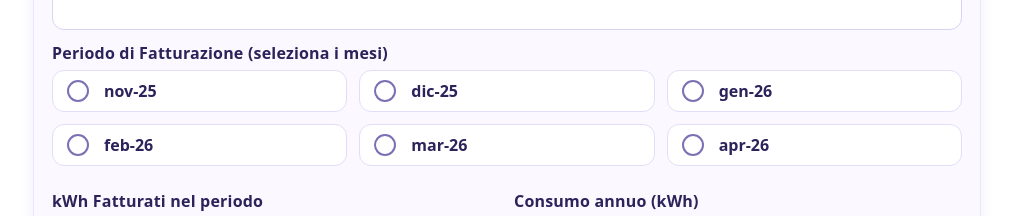
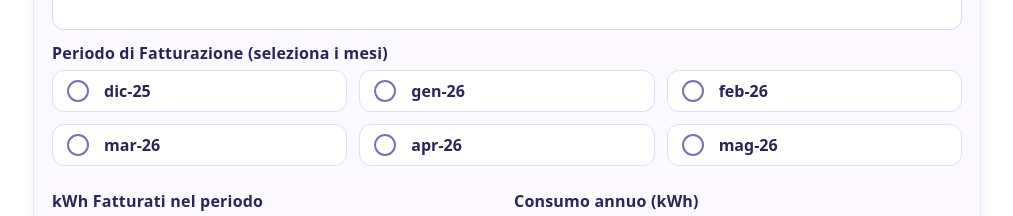
Before and after one commit to marioilgrande/fastwebenergia, a plain HTML site: page index.html in a window 1280 px wide. Shown: the part 259-475 px from the top of the page, without its empty margins (133-1146 px from the left). Drawn offline with nearby package versions, Linux system fonts and the light colour scheme.

Commit message:
Aggiornamento mesi: rimosso nov-25, aggiunto mag-26 (PUN 0,11930 / PSV 0,5024)

```diff
--- a/index.html
+++ b/index.html
@@ -479,21 +479,21 @@
 
 <script>
 const punData=[
-  {month:"nov-25",value:0.11700,order:11},
   {month:"dic-25",value:0.11500,order:12},
   {month:"gen-26",value:0.13300,order:13},
   {month:"feb-26",value:0.11441,order:14},
   {month:"mar-26",value:0.14340,order:15},
   {month:"apr-26",value:0.11950,order:16},
+  {month:"mag-26",value:0.11930,order:17},
 ];
 // PSV (gas) — definito qui in alto così il tooltip dei mesi può usarlo
 const psvData=[
-  {month:"nov-25", value:0.3487},
   {month:"dic-25", value:0.3280},
   {month:"gen-26", value:0.4039},
   {month:"feb-26", value:0.3768},
   {month:"mar-26", value:0.5577},
-  {month:"apr-26", value:0.49312}
+  {month:"apr-26", value:0.49312},
+  {month:"mag-26", value:0.5024}
 ];
 const periodoBox=document.getElementById("periodoCheckboxes");
 punData.forEach(m=>{
```
